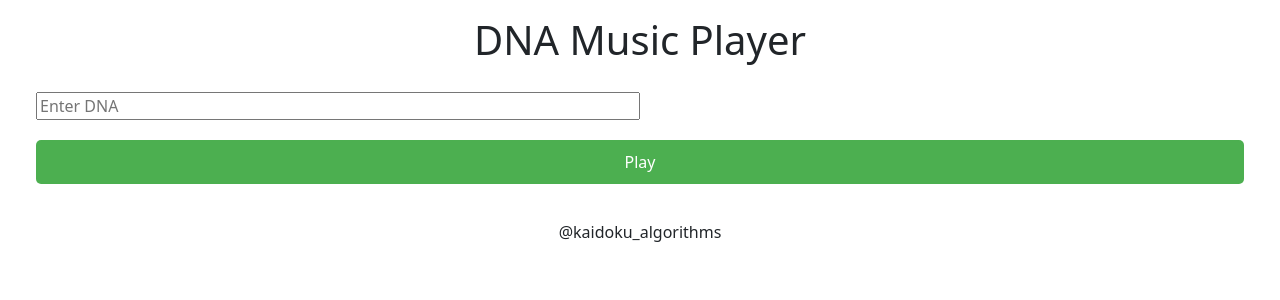
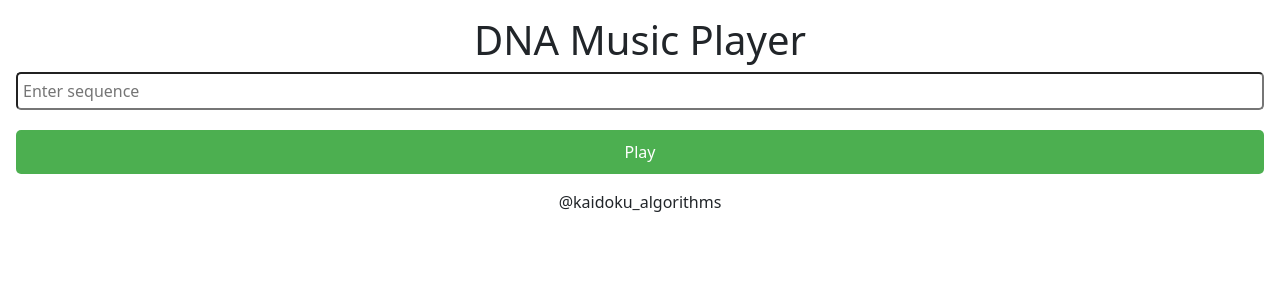
Before and after one commit to mwakosy-julius/musicdna, a Django app: page / in a window 1280 px wide. Shown: the top 300 px of the page. Run offline with Django 5.2, Linux system fonts and the light colour scheme.

Commit message:
first draft complete

```diff
--- /dev/null
+++ b/music/functions.py
@@ -0,0 +1,80 @@
+import numpy as np
+import sounddevice as sd
+
+#sequence = "ATC"
+
+# Function to generate a sine wave of given frequency and duration
+def generate_sine_wave(frequency, duration, sample_rate=44100):
+    t = np.linspace(0, duration, int(sample_rate * duration), endpoint=False)  # Generate equally spaced points in time
+    wave = np.sin(2 * np.pi * frequency * t)  # Generate the sine wave
+    return wave
+
+# Function to combine multiple audio waves
+def combine_waves(waves):
+    return np.concatenate(waves)
+
+# Define the melody notes and their corresponding frequencies
+notes = {
+    'C': 261.63,
+    'D': 293.66,
+    'E': 329.63,
+    'F': 349.23,
+    'G': 392.00,
+    'A': 440.00,
+    'B': 493.88
+}
+
+def sequence_validator(sequence):
+    sequence = sequence.upper()
+
+    if sequence[0] == ">":
+        sequence = sequence.splitlines()
+        sequence = sequence[1:]
+        sequence = "".join(sequence).strip()
+
+    else:
+        sequence = sequence.splitlines()
+        sequence = "".join(sequence).strip()
+
+    return sequence
+
+def is_dna(sequence):
+    if set(sequence).issubset({"A", "C", "G", "T"}):
+        return True
+    else:
+        return False
+
+# Converting DNA sequence into melody sequence
+def melody_maker(sequence):
+    #sequence = sequence.upper()
+    melody = []
+    for nucleotide in sequence:
+        if nucleotide == 'A':
+            melody.extend(['C','E','G'])
+        elif nucleotide == 'C':
+            melody.extend(['E','G','B'])
+        elif nucleotide == 'G':
+            melody.extend(['F','A','C'])
+        elif nucleotide == 'T':
+            melody.extend(['D','F','A'])
+    return melody
+
+# Generate the melody
+def play_melody(melody):
+    melody_duration = 0.5  # Duration of each note in seconds
+    melody_wave = []
+    for note in melody:
+        frequency = notes[note]  # Get the frequency of the current note
+        note_wave = generate_sine_wave(frequency, melody_duration)  # Generate the sine wave for the note
+        melody_wave.append(note_wave)  # Append the note waveform to the melody waveform
+
+    # Combine the individual note waves into one wave
+    melody_wave_combined = combine_waves(melody_wave)
+
+    # Scale the data to the range of 16-bit integers
+    melody_wave_scaled = np.int16(melody_wave_combined * 32767)
+
+    # Play the melody
+
+    sd.play(melody_wave_scaled, samplerate=44100)
+    sd.wait()
--- a/music/templates/base.html
+++ b/music/templates/base.html
@@ -5,40 +5,12 @@
     <meta name="viewport" content="width=device-width, initial-scale=1.0">
     <title>{% block title %}MusicDNA App{% endblock %}</title>
     <style>
-        /* Basic Styles */
-        body {
-            font-family: Arial, sans-serif;
-            height: 100%;
-            margin: 0;
-            padding: 0;
-        }
-        /* .navbar {
-            background-color: #02523c;
-            overflow: hidden;
-        }
-        .navbar a {
-            float: left;
-            display: block;
-            color: #f2f2f2;
-            text-align: center;
-            padding: 14px 20px;
-            text-decoration: none;
-            transition: background-color 0.3s;
-        }
-        .navbar a:hover {
-            background-color: #ddd;
-            color: black;
-        } */
-        .content {
-            padding: 20px;
-        }
+
     </style>
     <link href="https://cdn.jsdelivr.net/npm/bootstrap@5.3.3/dist/css/bootstrap.min.css" rel="stylesheet" crossorigin="anonymous">
 </head>
 <body class="text-center">
-    <!-- <div class="navbar">
-        <masquee><a href="#">MusicDNA</a></masquee>
-    </div> -->
+
     <div class="cover-container d-flex h-100 p-3 mx-auto flex-column">
         {% block content %}
         {% endblock %}
--- a/music/templates/index.html
+++ b/music/templates/index.html
@@ -5,23 +5,12 @@
 
 {% block content %}
 <style>
-    /* Additional Styles for Index Page */
-    .background {
-        background-image: url('{% static "music/images/musica.jpg" %}');
-        background-size: cover;
-        background-position: center;
-        height: 100vh;
-        justify-content: center;
-        align-items: center;
-        text-align: center;
-        color: white;
-    }
     .data-entry {
         display: d-flex;
+        width: auto;
         justify-content: center;
-        padding: 20px;
-        /* background-color: rgba(0, 0, 0, 0.5); */
-        border-radius: 10px;
+        padding: 5px;
+        border-radius: 5px;
     }
     .play-button {
         margin-top: 20px;
@@ -39,13 +28,15 @@
     }
 </style>
 
-<main role="main" class="inner cover ">
+<main role="main" class="inner cover">
     <h1 class="cover-heading">DNA Music Player</h1>
-    <div class="data-entry">
+    <div>
         <form action="#" method="post" class="d-flex flex-column">
+            {% csrf_token %}
             <!-- Add your data entry fields here -->
-            <input type="text" name="DNA" placeholder="Enter DNA" class="w-50 h-25">
+            <input type="text" class="data-entry" name="sequence" placeholder="Enter sequence">
             <button type="submit" class="play-button">Play</button>
+            <!-- <p>{{ result }}</p> -->
         </form>
     </div>
 </main>
--- a/music/views.py
+++ b/music/views.py
@@ -1,4 +1,17 @@
 from django.shortcuts import render
+from . import functions
 
 def index(request):
-    return render(request, "index.html")
+    result = ''
+    if request.method == 'POST':
+        sequence = request.POST.get('sequence')  # Extract input data from request
+        if sequence:
+            sequence = functions.sequence_validator(sequence)
+            if functions.is_dna(sequence):
+                melody = functions.melody_maker(sequence)
+                result = functions.play_melody(melody)  # Call the function with user input
+        else:
+            return HttpResponse("Invalid input data")
+
+    context = {'result': result}
+    return render(request, "index.html", context)
```
Also changed, not shown: db.sqlite3, 1 other file.
